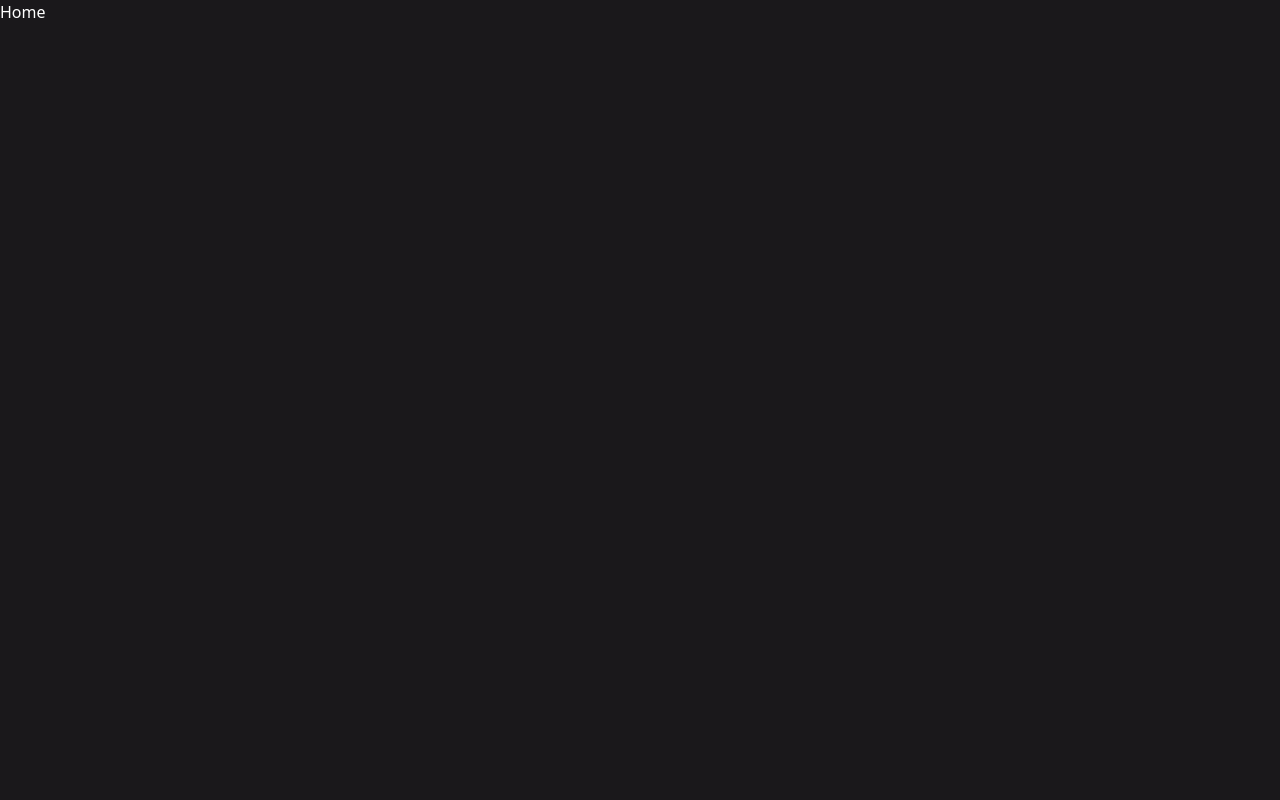
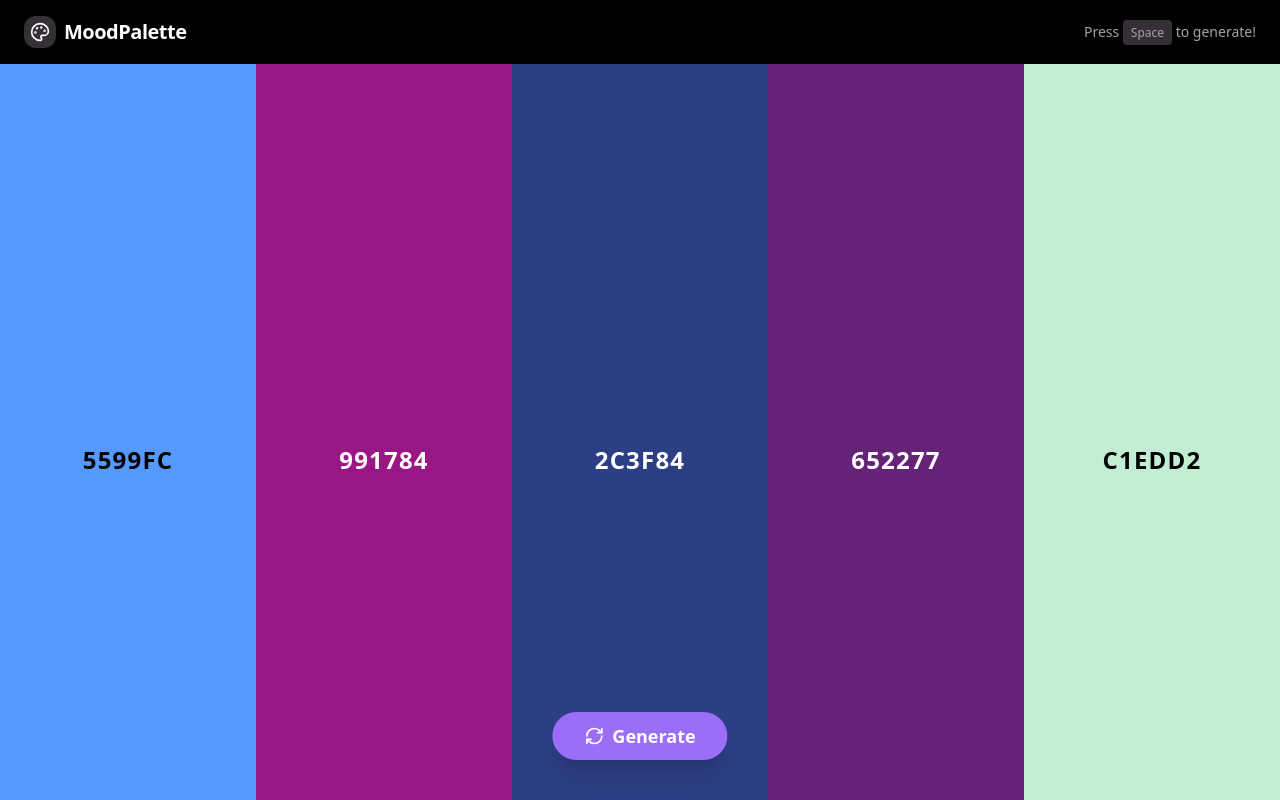
Before and after one commit to EduardDE7/mood-palette, a Next.js app: page / in a window 1280 px wide. Built offline with nearby package versions, Linux system fonts and the light colour scheme.

Commit message:
feat: implement full palette generation functionality with Zustand and custom components

```diff
--- a/package.json
+++ b/package.json
@@ -15,7 +15,8 @@
     "next": "15.3.0",
     "react": "^19.0.0",
     "react-dom": "^19.0.0",
-    "tailwind-merge": "^3.2.0"
+    "tailwind-merge": "^3.2.0",
+    "zustand": "^5.0.8"
   },
   "devDependencies": {
     "@eslint/eslintrc": "^3",
--- a/src/app/page.tsx
+++ b/src/app/page.tsx
@@ -1,5 +1,46 @@
 "use client";
 
+import { useEffect } from "react";
+import { usePaletteStore } from "@/store/usePaletteStore";
+import { Header } from "@/components/Header";
+import { ColorColumn } from "@/components/ColorColumn";
+import { Button } from "@/components/ui/button";
+import { RefreshCw } from "lucide-react";
+
 export default function Home() {
-  return <>Home</>;
+  const { colors, generatePalette } = usePaletteStore();
+
+  useEffect(() => {
+    const handleKeyPress = (e: KeyboardEvent) => {
+      if (e.code === "Space") {
+        e.preventDefault();
+        generatePalette();
+      }
+    };
+
+    window.addEventListener("keydown", handleKeyPress);
+    return () => window.removeEventListener("keydown", handleKeyPress);
+  }, [generatePalette]);
+
+  return (
+    <div className="relative flex h-screen flex-col overflow-hidden">
+      <Header />
+      <main className="flex flex-1 overflow-hidden">
+        {colors.map((color) => (
+          <ColorColumn key={color.id} {...color} />
+        ))}
+      </main>
+
+      <div className="absolute bottom-10 left-1/2 z-10 -translate-x-1/2">
+        <Button
+          size="lg"
+          onClick={generatePalette}
+          className="gap-2 rounded-full px-8 py-6 text-lg font-bold shadow-xl transition-transform hover:scale-105"
+        >
+          <RefreshCw size={20} />
+          Generate
+        </Button>
+      </div>
+    </div>
+  );
 }
--- /dev/null
+++ b/src/components/ColorColumn.tsx
@@ -0,0 +1,47 @@
+"use client";
+
+import { Lock, Unlock } from "lucide-react";
+import { getContrastColor } from "@/utils/colors";
+import { usePaletteStore } from "@/store/usePaletteStore";
+import { Button } from "@/components/ui/button";
+
+interface ColorColumnProps {
+  id: string;
+  hex: string;
+  isLocked: boolean;
+}
+
+export const ColorColumn = ({ id, hex, isLocked }: ColorColumnProps) => {
+  const toggleLock = usePaletteStore((state) => state.toggleLock);
+  const contrastColor = getContrastColor(hex);
+
+  return (
+    <div
+      className="group relative flex flex-1 flex-col items-center justify-center transition-colors duration-300"
+      style={{ backgroundColor: hex, color: contrastColor }}
+    >
+      <div className="flex flex-col items-center gap-4">
+        <Button
+          variant="ghost"
+          size="icon"
+          onClick={() => toggleLock(id)}
+          className="rounded-full hover:bg-black/10"
+          style={{ color: contrastColor }}
+        >
+          {isLocked ? (
+            <Lock size={24} />
+          ) : (
+            <Unlock
+              size={24}
+              className="opacity-0 transition-opacity group-hover:opacity-100"
+            />
+          )}
+        </Button>
+
+        <h2 className="cursor-pointer text-2xl font-bold tracking-wider uppercase select-none">
+          {hex.replace("#", "")}
+        </h2>
+      </div>
+    </div>
+  );
+};
--- /dev/null
+++ b/src/components/Header.tsx
@@ -0,0 +1,25 @@
+import { Palette } from "lucide-react";
+import { Button } from "@/components/ui/button";
+
+export const Header = () => {
+  return (
+    <header className="flex h-16 items-center justify-between bg-black px-6">
+      <div className="flex items-center gap-2">
+        <div className="bg-muted rounded-lg p-1.5">
+          <Palette className="text-primary-foreground" size={20} />
+        </div>
+        <h1 className="text-xl font-bold tracking-tight">MoodPalette</h1>
+      </div>
+
+      <div className="flex items-center gap-4">
+        <p className="text-muted-foreground hidden text-sm sm:block">
+          Press{" "}
+          <kbd className="bg-muted rounded px-2 py-1 font-sans text-xs">
+            Space
+          </kbd>{" "}
+          to generate!
+        </p>
+      </div>
+    </header>
+  );
+};
--- /dev/null
+++ b/src/store/usePaletteStore.ts
@@ -0,0 +1,44 @@
+import { create } from "zustand";
+import { generateRandomHex } from "@/utils/colors";
+
+export interface ColorItem {
+  id: string;
+  hex: string;
+  isLocked: boolean;
+}
+
+interface PaletteState {
+  colors: ColorItem[];
+  generatePalette: () => void;
+  toggleLock: (id: string) => void;
+  updateColor: (id: string, hex: string) => void;
+}
+
+export const usePaletteStore = create<PaletteState>((set) => ({
+  colors: Array.from({ length: 5 }).map(() => ({
+    id: crypto.randomUUID(),
+    hex: generateRandomHex(),
+    isLocked: false,
+  })),
+
+  generatePalette: () =>
+    set((state) => ({
+      colors: state.colors.map((color) =>
+        color.isLocked ? color : { ...color, hex: generateRandomHex() }
+      ),
+    })),
+
+  toggleLock: (id: string) =>
+    set((state) => ({
+      colors: state.colors.map((color) =>
+        color.id === id ? { ...color, isLocked: !color.isLocked } : color
+      ),
+    })),
+
+  updateColor: (id: string, hex: string) =>
+    set((state) => ({
+      colors: state.colors.map((color) =>
+        color.id === id ? { ...color, hex: hex.toUpperCase() } : color
+      ),
+    })),
+}));
--- /dev/null
+++ b/src/utils/colors.ts
@@ -0,0 +1,25 @@
+/**
+ * Generates a random HEX color string.
+ */
+export const generateRandomHex = (): string => {
+  const chars = "0123456789ABCDEF";
+  let color = "#";
+  for (let i = 0; i < 6; i++) {
+    color += chars[Math.floor(Math.random() * 16)];
+  }
+  return color;
+};
+
+/**
+ * Calculates the relative luminance of a color to determine if text should be black or white.
+ * Based on YIQ brightness formula.
+ */
+export const getContrastColor = (hex: string): "black" | "white" => {
+  const r = parseInt(hex.substring(1, 3), 16);
+  const g = parseInt(hex.substring(3, 5), 16);
+  const b = parseInt(hex.substring(5, 7), 16);
+
+  // YIQ formula
+  const yiq = (r * 299 + g * 587 + b * 114) / 1000;
+  return yiq >= 128 ? "black" : "white";
+};
--- /dev/null
+++ b/src/utils/index.ts
@@ -0,0 +1,2 @@
+export * from "./classnames";
+export * from "./colors";
```
Also changed, not shown: 1 other file (tests, documents, lock files or other folders).
